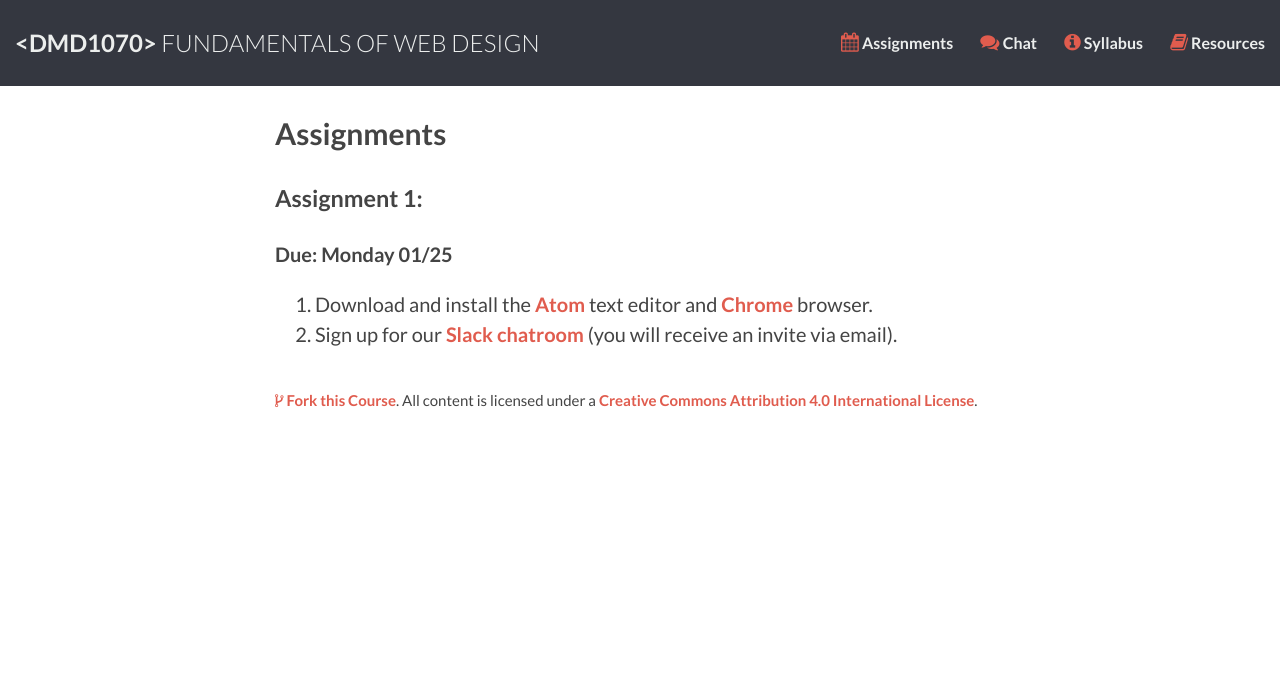
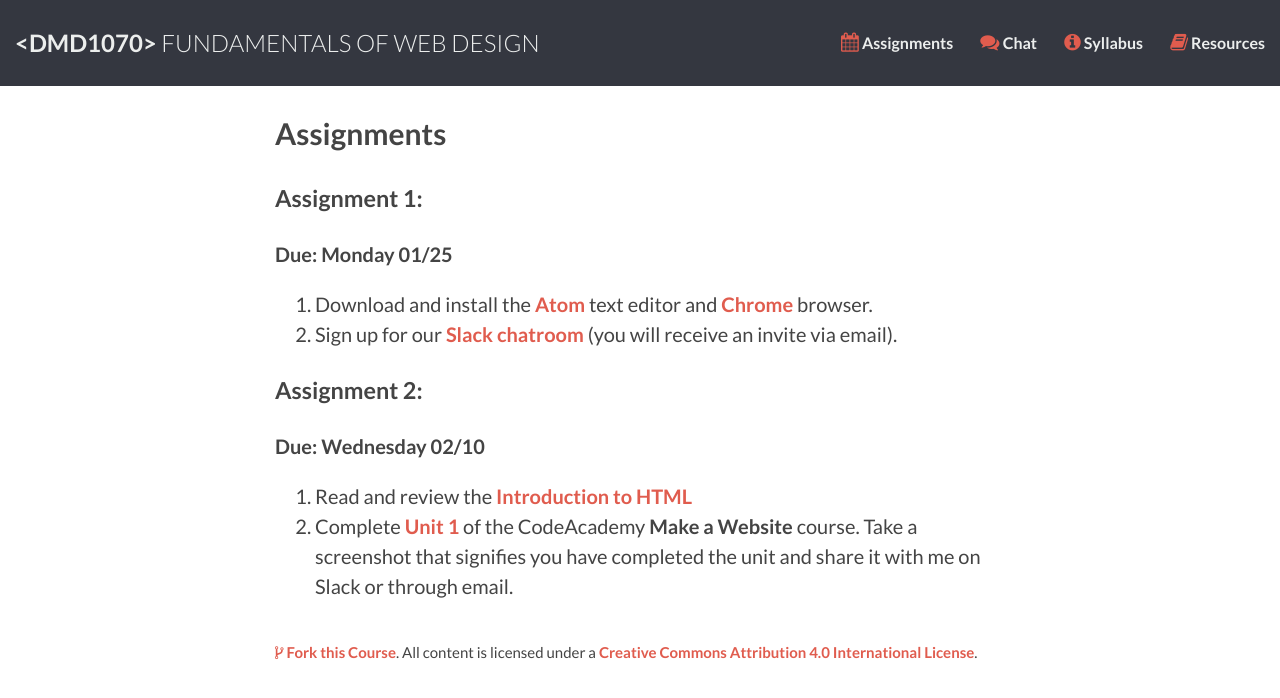
Before and after one commit to DMD1070/DMD1070.github.io, a Jekyll site: the page built from assignments.md, in a window 1280 px wide. Shown: the top 698 px of the page. Built offline with Jekyll 4.4.1, drawn with Linux system fonts in a browser that asks for light colours; Markdown is read by kramdown in place of the engine named in the settings.

Commit message:
add assignment 2

```diff
--- a/assignments.md
+++ b/assignments.md
@@ -11,3 +11,10 @@ title: Assignments
 
 1. Download and install the [Atom](https://atom.io/) text editor and [Chrome](https://www.google.com/intl/en/chrome/browser/desktop/index.html) browser.
 2. Sign up for our [Slack chatroom](https://dmd1070.slack.com/) (you will receive an invite via email).
+
+### Assignment 2:
+
+**Due: Wednesday 02/10**
+
+1. Read and review the [Introduction to HTML](https://dmd1070.com/lessons/3-html-intro.html)
+2. Complete [Unit 1](https://dmd1070.com/lessons/3-html-intro.html) of the CodeAcademy **Make a Website** course. Take a screenshot that signifies you have completed the unit and share it with me on Slack or through email.
```
